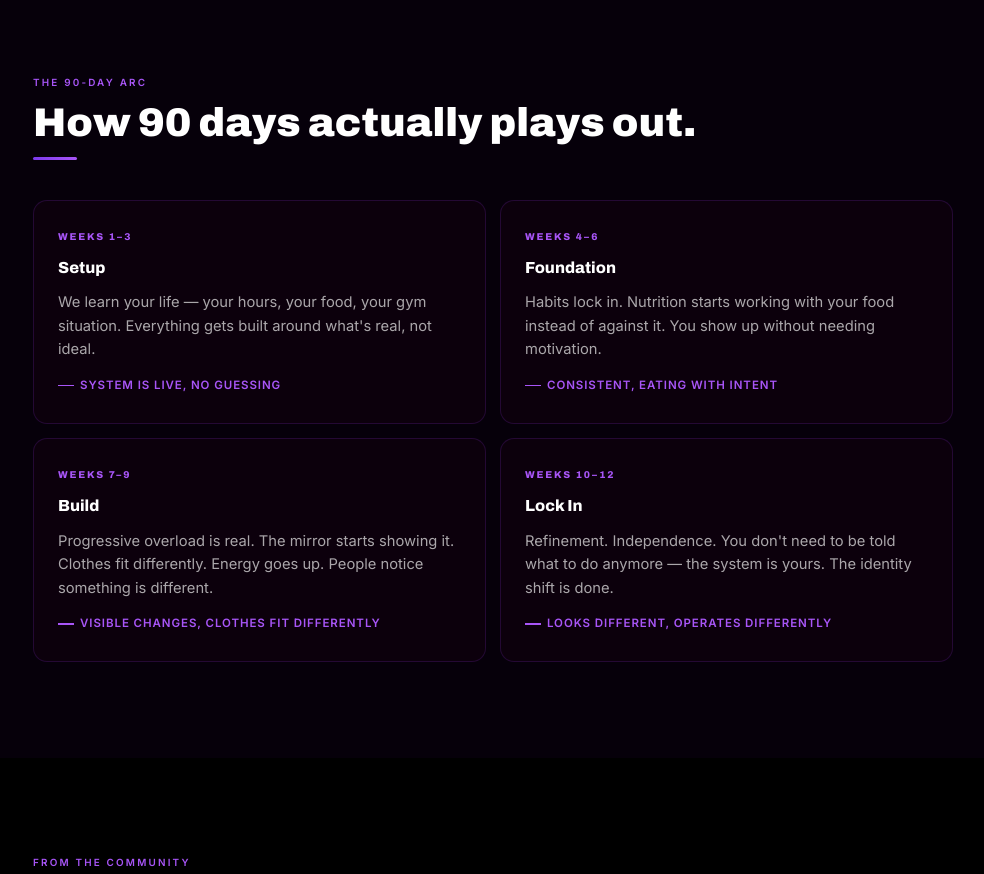
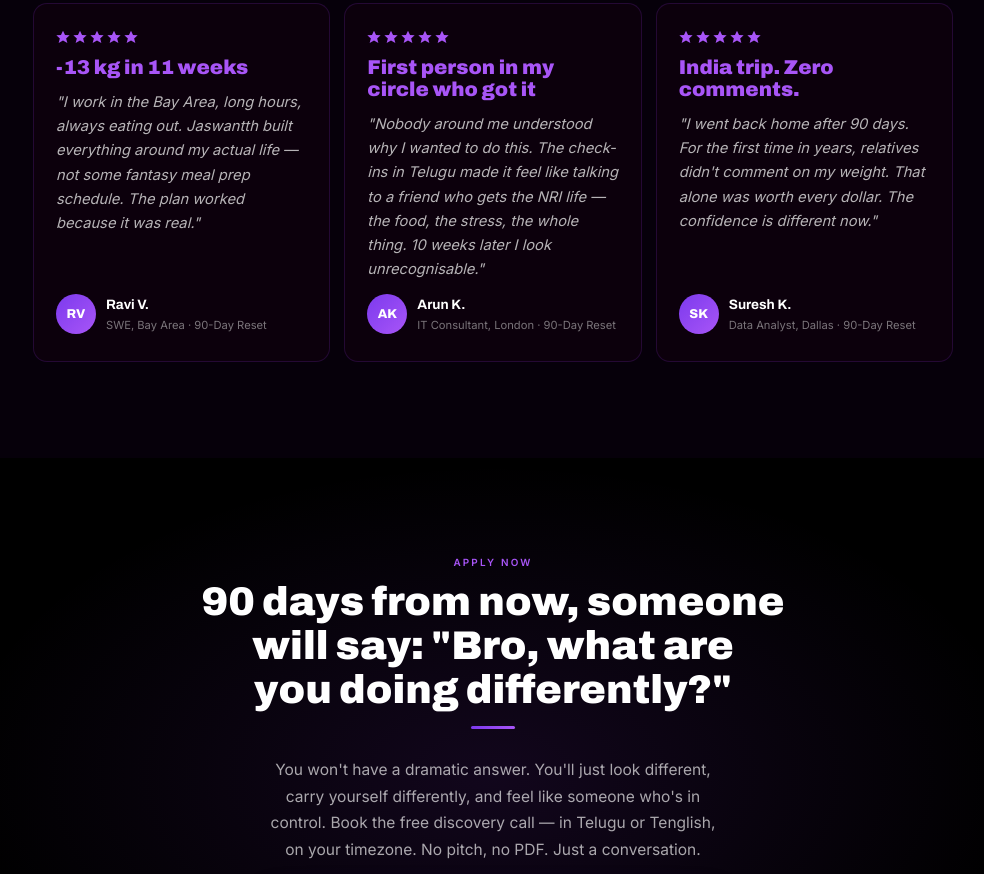
Before and after one commit to likhithsiddhartha30-ops/Jaswantth-s-Landing-Page, a plain HTML site: page index.html in a window 1280 px wide. Shown: the part 3549-4423 px from the top of the page, without its empty margins (147-1131 px from the left). Drawn offline with Linux system fonts and the light colour scheme.

Commit message:
Remove 90-day arc; polish layout across desktop and mobile
- Remove 90-day arc section
- Pillars: clean 2x2 grid instead of 3+1 orphan; fix bullet indent
- Restore alternating section backgrounds, glow behind apply section
- Mobile: drop hero full-height gap, stats in 2x2 grid, CTA buttons on one line

Co-Authored-By: Claude Opus 5.5 <noreply@anthropic.com>
Claude-Session: https://claude.ai/code/session_01VYAvPcgcYZZLWhhaWGD5hG

```diff
--- a/index.html
+++ b/index.html
@@ -67,7 +67,8 @@ body {
 .h1 em { font-style: normal; color: var(--ah); }
 .hero-sub { font-size: 1.05rem; color: rgba(255,255,255,.6); max-width: 560px; margin: 0 auto 36px; line-height: 1.72; }
 .micro { font-size: .72rem; color: rgba(255,255,255,.4); margin-top: 10px; }
-@media (max-width:600px) { .hero { padding: 80px 18px 56px; } }
+@media (max-width:600px) { .hero { min-height: auto; padding: 96px 18px 56px; } }
+.hero-sub { text-wrap: balance; }
 
 /* VSL */
 .vsl-wrap { width: 100%; max-width: 800px; margin: 0 auto; }
@@ -118,6 +119,7 @@ body {
 }
 .btn:hover { transform: translateY(-2px); box-shadow: 0 8px 44px rgba(147,51,234,.7); }
 .btn:active { transform: none; }
+@media (max-width:500px) { .btn { width: 100%; padding: 17px 16px !important; font-size: .85rem !important; letter-spacing: .05em; } }
 .btn-outline {
   background: transparent;
   border: 1.5px solid var(--accent);
@@ -135,6 +137,10 @@ body {
 .stat { text-align: center; }
 .stat-n { font-family: var(--fh); font-size: 1.9rem; font-weight: 900; color: var(--ah); line-height: 1; display: block; }
 .stat-l { font-size: .62rem; font-weight: 600; letter-spacing: .12em; text-transform: uppercase; color: rgba(255,255,255,.45); margin-top: 4px; }
+@media (max-width:600px) {
+  .stats { display: grid; grid-template-columns: 1fr 1fr; gap: 24px 12px; padding: 28px 16px; }
+  .stat-n { font-size: 1.5rem; }
+}
 
 /* SECTIONS */
 .s { padding: 96px 40px; }
@@ -166,7 +172,8 @@ body {
 .pt strong { display: block; color: #fff; font-weight: 700; font-size: 1.02rem; margin-bottom: 3px; }
 
 /* PILLARS */
-.pillar-grid { display: grid; grid-template-columns: repeat(auto-fit, minmax(250px,1fr)); gap: 14px; margin-top: 40px; }
+.pillar-grid { display: grid; grid-template-columns: repeat(2, 1fr); gap: 14px; margin-top: 40px; }
+@media (max-width:700px) { .pillar-grid { grid-template-columns: 1fr; } }
 .pc {
   background: var(--panel); border: 1px solid var(--border); border-radius: 14px; padding: 30px 24px;
   transition: border-color .2s, transform .22s;
@@ -176,29 +183,7 @@ body {
 .pi2 svg { width: 2rem; height: 2rem; display:block; stroke:currentColor; fill:none; stroke-width:1.7; stroke-linecap:round; stroke-linejoin:round; }
 .pt2 { font-family: var(--fh); font-size: 1rem; font-weight: 800; color: #fff; margin-bottom: 10px; }
 .pd { font-size: .92rem; color: rgba(255,255,255,.65); line-height: 1.6; }
-.pd li { margin-left: 16px; margin-bottom: 4px; }
 
-/* PHASE CARDS */
-.phase-grid { display: grid; grid-template-columns: repeat(2, 1fr); gap: 14px; margin-top: 40px; }
-@media (max-width:600px) { .phase-grid { grid-template-columns: 1fr; } }
-.ph-card {
-  background: var(--panel); border: 1px solid var(--border); border-radius: 14px;
-  padding: 28px 24px; display: flex; flex-direction: column; gap: 10px;
-  transition: border-color .2s, transform .22s;
-}
-.ph-card:hover { border-color: rgba(147,51,234,.45); transform: translateY(-3px); }
-.ph-label {
-  font-family: var(--fh); font-size: .62rem; font-weight: 800;
-  letter-spacing: .18em; text-transform: uppercase; color: var(--ah);
-}
-.ph-title { font-family: var(--fh); font-size: 1rem; font-weight: 800; color: #fff; }
-.ph-desc { font-size: .92rem; color: rgba(255,255,255,.65); line-height: 1.6; }
-.ph-outcome {
-  display: inline-flex; align-items: center; gap: 6px;
-  font-size: .72rem; font-weight: 600; letter-spacing: .08em; text-transform: uppercase;
-  color: var(--ah); margin-top: 4px;
-}
-.ph-outcome::before { content: ''; width: 16px; height: 1.5px; background: var(--ah); flex-shrink: 0; }
 
 /* RESULTS */
 .res-grid { display: grid; grid-template-columns: repeat(auto-fit, minmax(265px,1fr)); gap: 14px; margin-top: 40px; }
@@ -367,43 +352,8 @@ body {
   </div>
 </section>
 
-<!-- PHASE CARDS -->
+<!-- RESULTS -->
 <section class="s s-alt">
-  <div class="inner">
-    <div class="tag">The 90-Day Arc</div>
-    <h2 class="h2">How 90 days actually plays out.</h2>
-    <div class="rule"></div>
-    <div class="phase-grid">
-      <div class="ph-card">
-        <div class="ph-label">Weeks 1–3</div>
-        <div class="ph-title">Setup</div>
-        <div class="ph-desc">We learn your life — your hours, your food, your gym situation. Everything gets built around what's real, not ideal.</div>
-        <div class="ph-outcome">System is live, no guessing</div>
-      </div>
-      <div class="ph-card">
-        <div class="ph-label">Weeks 4–6</div>
-        <div class="ph-title">Foundation</div>
-        <div class="ph-desc">Habits lock in. Nutrition starts working with your food instead of against it. You show up without needing motivation.</div>
-        <div class="ph-outcome">Consistent, eating with intent</div>
-      </div>
-      <div class="ph-card">
-        <div class="ph-label">Weeks 7–9</div>
-        <div class="ph-title">Build</div>
-        <div class="ph-desc">Progressive overload is real. The mirror starts showing it. Clothes fit differently. Energy goes up. People notice something is different.</div>
-        <div class="ph-outcome">Visible changes, clothes fit differently</div>
-      </div>
-      <div class="ph-card">
-        <div class="ph-label">Weeks 10–12</div>
-        <div class="ph-title">Lock In</div>
-        <div class="ph-desc">Refinement. Independence. You don't need to be told what to do anymore — the system is yours. The identity shift is done.</div>
-        <div class="ph-outcome">Looks different, operates differently</div>
-      </div>
-    </div>
-  </div>
-</section>
-
-<!-- RESULTS -->
-<section class="s">
   <div class="inner">
     <div class="tag">From the Community</div>
     <h2 class="h2">Telugu NRIs who did the work.</h2>
@@ -455,7 +405,7 @@ body {
 
 
 <!-- APPLY -->
-<section class="s s-alt" id="apply">
+<section class="s" id="apply" style="background:radial-gradient(ellipse 60% 70% at 50% 50%, rgba(147,51,234,.12), transparent 70%)">
   <div class="inner-sm" style="display:flex;flex-direction:column;align-items:center;text-align:center">
     <div class="tag">Apply Now</div>
     <h2 class="h2" style="max-width:600px;margin:0 auto 14px">90 days from now, someone will say: "Bro, what are you doing differently?"</h2>
@@ -467,7 +417,7 @@ body {
 </section>
 
 <!-- FAQ -->
-<section class="s">
+<section class="s s-alt">
   <div class="inner-sm">
     <div class="tag">Questions</div>
     <h2 class="h2">Straight answers.</h2>
```
